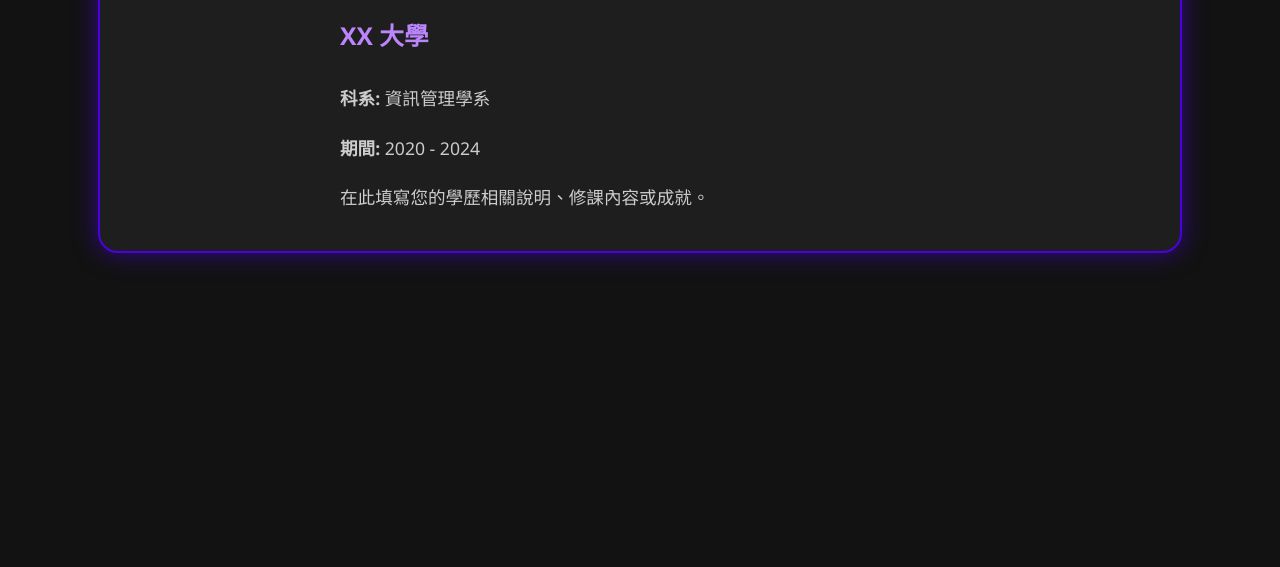
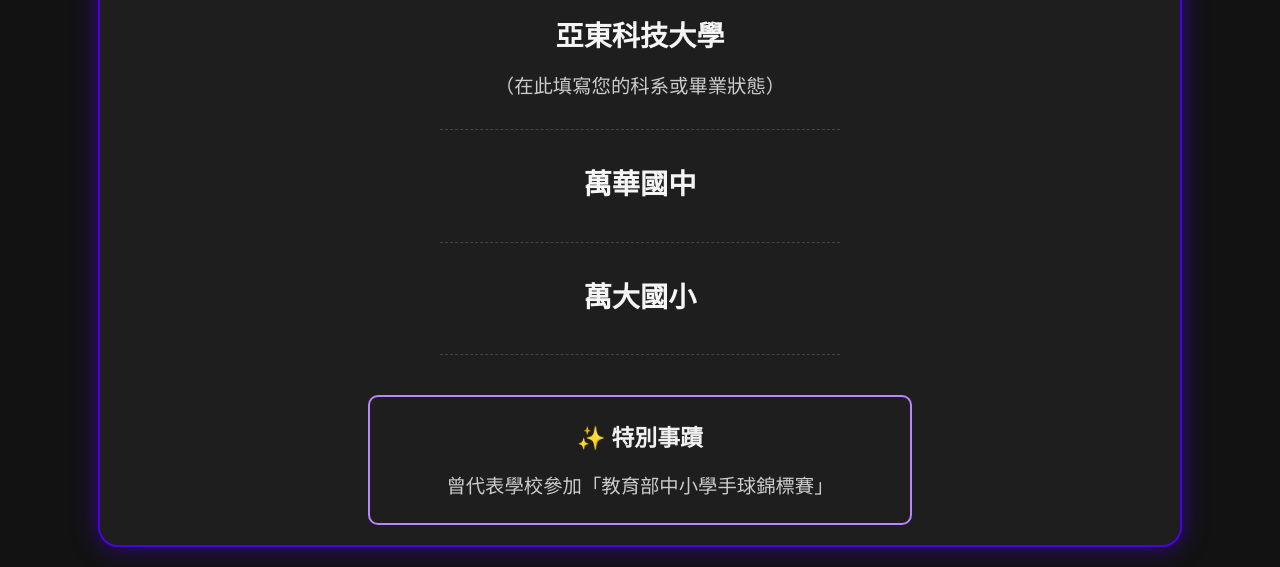
Before and after one commit to ThunderZZZ-u/personal-website, a plain HTML site: page education.html in a window 1280 px wide. Shown: the part 375-942 px from the top of the page. Before the commit the page ends 800 px from the top, so only its background shows below. Drawn offline with Linux system fonts and the light colour scheme.

Commit message:
change education.html

```diff
--- a/css/style.css
+++ b/css/style.css
@@ -192,3 +192,55 @@ h2 { font-size: 2em; }
 .content-section a {
     color: #bb86fc;
 }
+
+/* --- 學歷頁面專用樣式 (修正跑版與美化) --- */
+.content-section {
+    text-align: center; /* 將容器內所有文字置中，解決跑版感覺 */
+}
+
+.education-entry {
+    margin: 0 auto 25px auto; /* 上下邊距25px，左右自動，使其在容器內置中 */
+    padding-bottom: 25px; /* 每個項目的底部留出空間 */
+    border-bottom: 1px dashed #444; /* 在每個項目下方加上分隔虛線 */
+    max-width: 400px; /* 設定最大寬度，避免內容過寬 */
+}
+
+/* 最後一個學歷項目不需要底線 */
+.education-entry:last-of-type {
+    border-bottom: none;
+}
+
+
+.education-entry h3 {
+    margin-bottom: 8px; /* 學校名稱和下方說明的間距 */
+    font-size: 1.6em;
+    color: #f5f5f5;
+}
+
+.education-entry p {
+    margin: 0;
+    font-size: 1.1em;
+    color: #ccc;
+}
+
+.achievement-highlight {
+    margin-top: 40px; /* 與上方學歷區塊的間距 */
+    padding: 20px;
+    border: 2px solid #bb86fc; /* 使用主題色邊框來突顯 */
+    border-radius: 10px;
+    max-width: 500px;
+    margin-left: auto;
+    margin-right: auto;
+}
+
+.achievement-highlight h4 {
+    margin: 0 0 10px 0;
+    font-size: 1.3em;
+    color: #f0f0f0;
+}
+
+.achievement-highlight p {
+    margin: 0;
+    font-size: 1.1em;
+    color: #ccc;
+}
--- a/education.html
+++ b/education.html
@@ -14,17 +14,37 @@
                 <li><a href="about.html">關於我</a></li>
                 <li><a href="education.html" class="active">學歷</a></li>
                 <li><a href="licenses.html">證照</a></li>
-                <li><a href="contact.html" >聯絡方式</a></li>
+                <li><a href="contact.html">聯絡方式</a></li>
             </ul>
         </nav>
 
         <main>
             <h2>學歷</h2>
             <div class="content-section">
-                <h3>XX 大學</h3>
-                <p><strong>科系:</strong> 資訊管理學系</p>
-                <p><strong>期間:</strong> 2020 - 2024</p>
-                <p>在此填寫您的學歷相關說明、修課內容或成就。</p>
+
+                <div class="education-entry">
+                    <h3>致理科技大學</h3>
+                    <p>（目前在學）</p>
+                </div>
+
+                <div class="education-entry">
+                    <h3>亞東科技大學</h3>
+                    <p>（在此填寫您的科系或畢業狀態）</p>
+                </div>
+
+                <div class="education-entry">
+                    <h3>萬華國中</h3>
+                </div>
+
+                <div class="education-entry">
+                    <h3>萬大國小</h3>
+                </div>
+
+                <div class="achievement-highlight">
+                    <h4>✨ 特別事蹟</h4>
+                    <p>曾代表學校參加「教育部中小學手球錦標賽」</p>
+                </div>
+
             </div>
         </main>
     </div>
```
